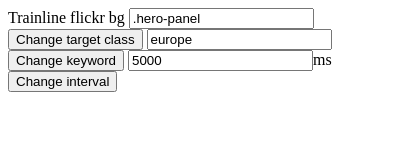
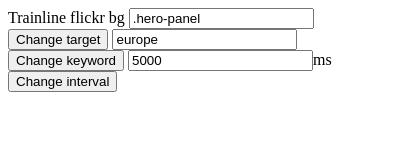
Before and after one commit to zhitongLIU/trainline-flickr-bg, a browser extension: page frontend/popup.html in a window 400 px wide. Drawn offline with Linux system fonts and the light colour scheme.

Commit message:
Fix button name to `change target`

```diff
--- a/frontend/popup.html
+++ b/frontend/popup.html
@@ -8,7 +8,7 @@
 	<body>
 		<span>Trainline flickr bg</span>
 		<input id="element_class" value=".hero-panel" />
-		<button id="ok_btn1" type="button">Change target class</button>
+		<button id="ok_btn1" type="button">Change target</button>
 		<input id="keyword" value="europe" />
 		<button id="ok_btn2" type="button">Change keyword</button>
 		<input id="interval" value="5000" />ms
```
